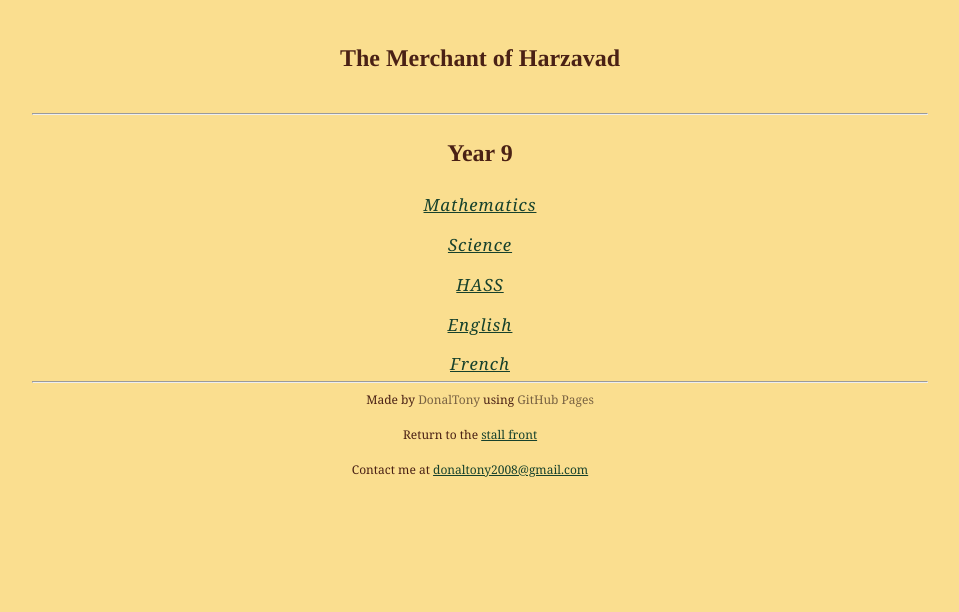
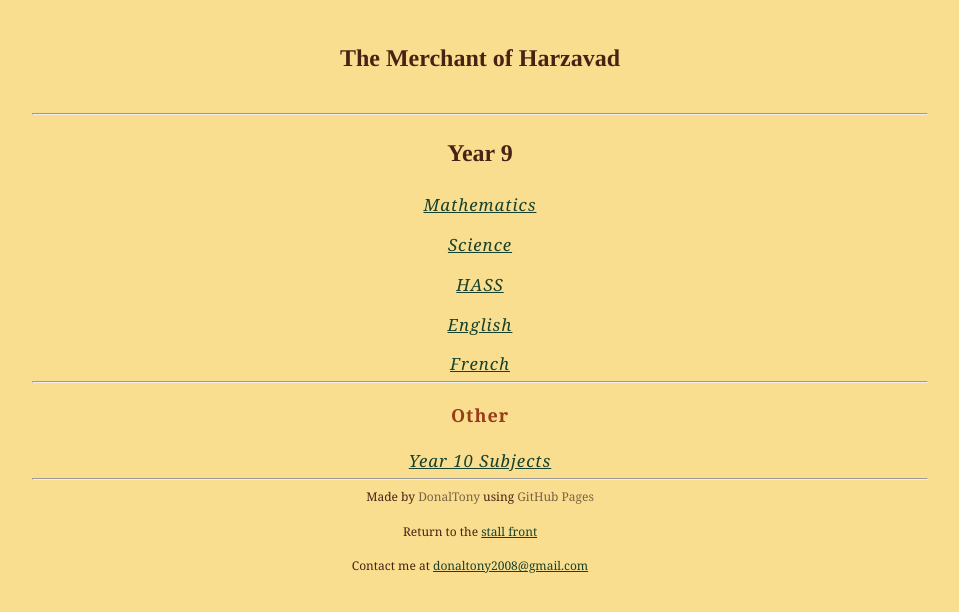
Before and after one commit to dvaraka/the-merchant, a Jekyll site: the page built from notes/year-9.md, in a window 1280 px wide. Shown: the top 612 px of the page, without its empty margins (160-1119 px from the left). Built offline with Jekyll 4.4.1, drawn with Linux system fonts in a browser that asks for light colours; our own code applies the rules of GitHub Pages for plain Markdown files.

Commit message:
Update year-9.md

```diff
--- a/notes/year-9.md
+++ b/notes/year-9.md
@@ -8,3 +8,7 @@
 ### [HASS](/the-merchant/notes/year9/hass/hass.html)
 ### [English](/the-merchant/notes/year9/english/english.html)
 ### [French](/the-merchant/notes/year9/french/french.html)
+
+---
+## Other
+### [Year 10 Subjects](/the-merchant/notes/year9/other/yr10-subject-selections.html)
```
